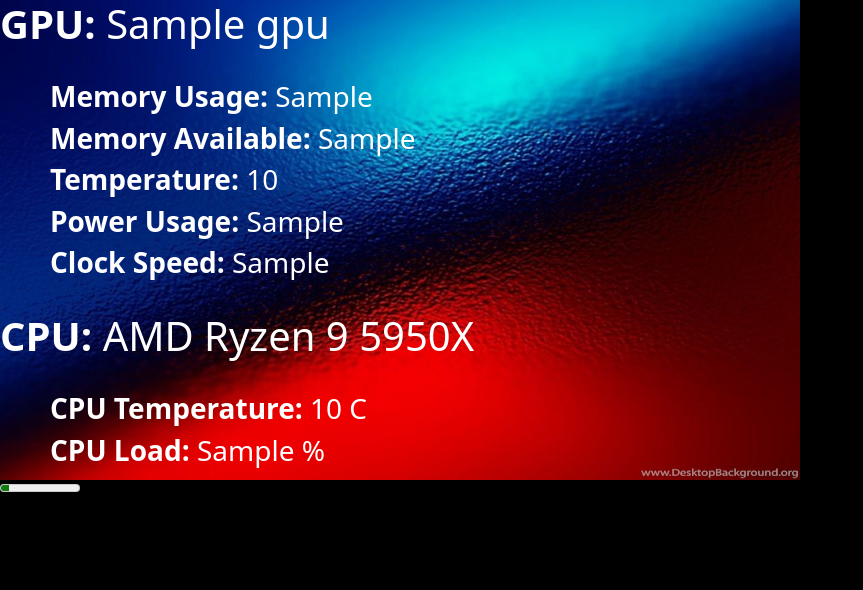
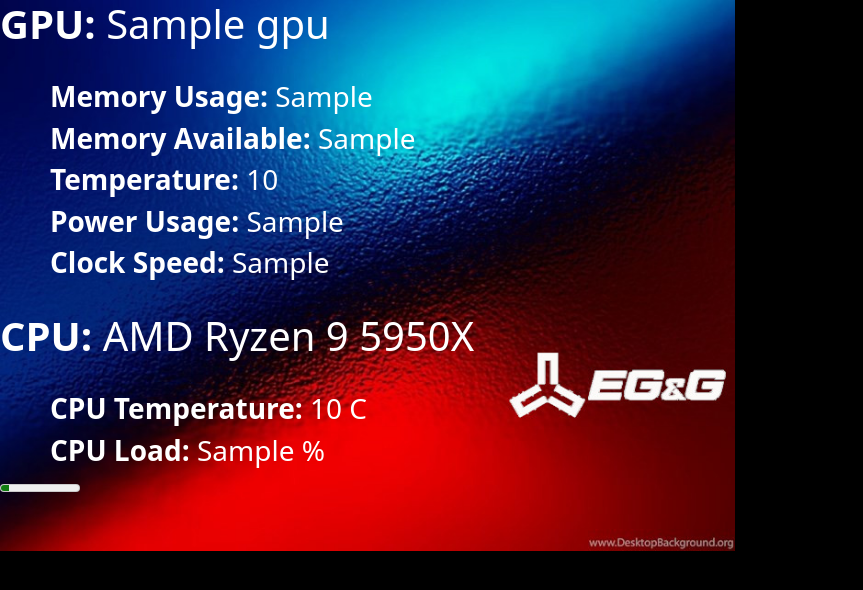
Before and after one commit to jwicssci/app, a Flask app: template app/templates/public/getjson.html in a window 1280 px wide. Shown: the top 590 px of the page, without its empty margins (0-863 px from the left). Run offline with Flask 2, Linux system fonts and the light colour scheme; the template is opened without the code that fills it: most values are stand-ins (such as "Sample title", 1, 10 or a date in 2020).

Commit message:
Update css

```diff
--- a/app/static/css/style.css
+++ b/app/static/css/style.css
@@ -1,7 +1,7 @@
 body {
     background-color: #000000;
-    background-image: url(/static/img/redblue.jpg);
-    background-size: 800px 480px;
+    background-image: url(/static/img/redblue2.jpg);
+    background-size: 735px;
     background-repeat: no-repeat;
 }
 
```
